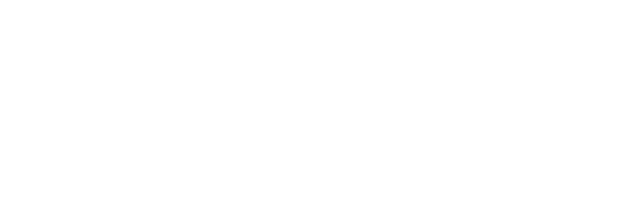
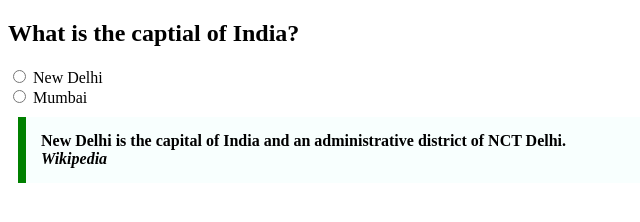
Before and after one commit to acciojob/trivia-minukuridarshanreddy, a website: page main.html in a window 1280 px wide. Shown: the whole page, without its empty margins (0-640 px from the left). Drawn offline with Linux system fonts and the light colour scheme.

Commit message:
created a submission

```diff
--- a/main.html
+++ b/main.html
@@ -7,7 +7,23 @@
 </head>
 
 <body>
-	<!-- the entire body must be written by student -->
+<section>
+	<form>
+	<h2>What is the captial of India?</h2>
+	<label>
+		<input type="radio" name="capital" value="new-delhi"> New Delhi
+	</label><br>
+	<label>
+		<input type="radio" name="capital" value="mumbai"> Mumbai
+	</label>
+	</form>
+	<blockquote class="wiki-quote" cite="https://en.wikipedia.org/wiki/New_Delhi">
+		New Delhi is the capital of India and an administrative district of NCT Delhi.
+	<footer>
+		<cite>Wikipedia</cite>
+	</footer>
+	</blockquote>
+</section>
     <script type="text/javascript" src="./script.js">
 </script>
 
--- a/styles.css
+++ b/styles.css
@@ -1,2 +1,8 @@
-
-/* Your CSS Code here. */
+ .wiki-quote {
+	max-width: 600px;
+	margin: 10px;
+	padding: 15px;
+	border-left: 8px solid green;
+	background-color: #f8fffe;
+	font-weight: bold;
+ }
```
